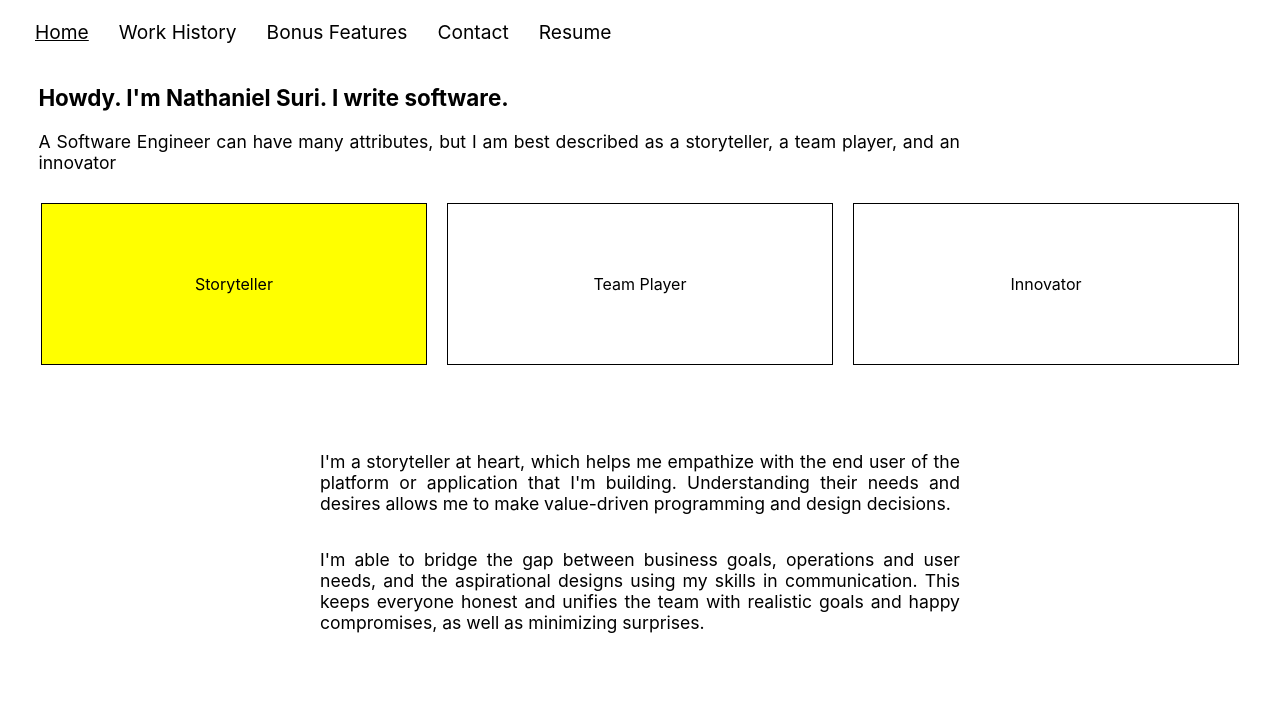
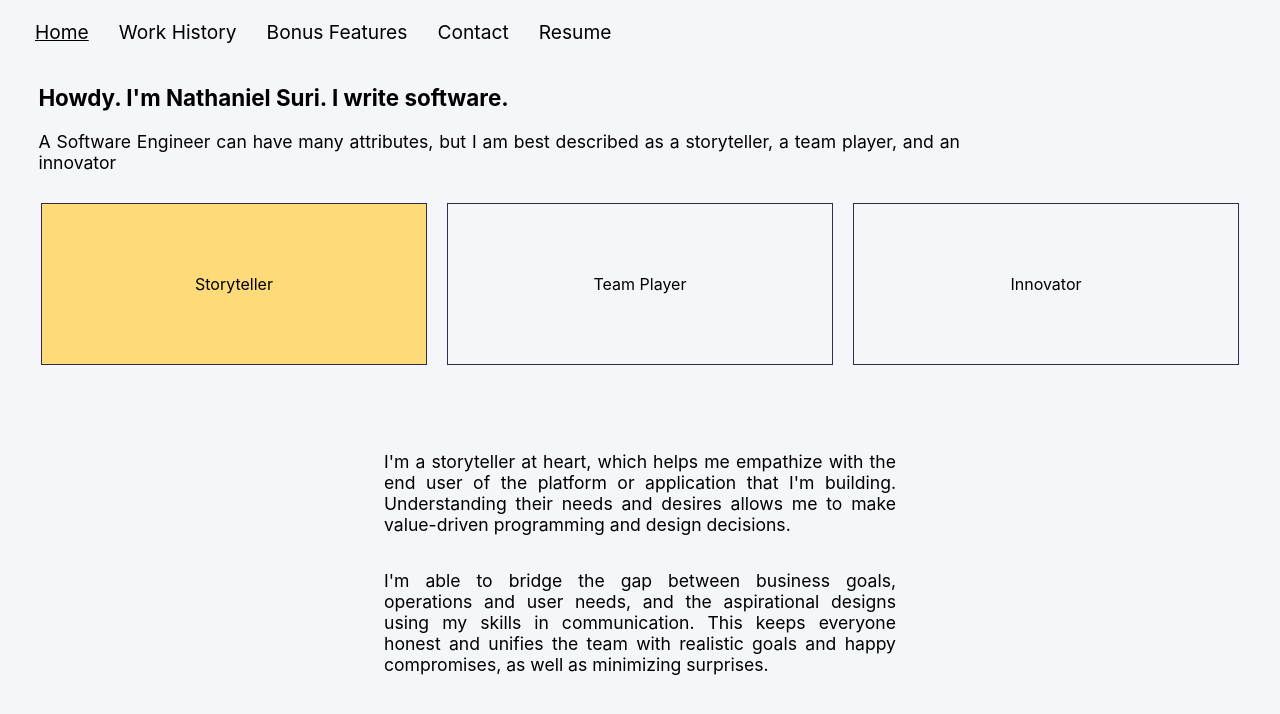
Before and after one commit to Natesuri/2020-portfolio-site, a React (Create React App) app: page /#/ in a window 1280 px wide. Shown: the top 714 px of the page. Built offline with nearby package versions, Linux system fonts and the light colour scheme.

Commit message:
UPdate styles to use imported colors

```diff
--- a/src/styles/colors.scss
+++ b/src/styles/colors.scss
@@ -1 +1,5 @@
-$white: #fff;
+$white: #f5f6fa;
+$grey: #84817a;
+$blue: #34ace0;
+$yellow: #ffda79;
+$blackish: #2c2c54;
--- a/src/styles/formatting.scss
+++ b/src/styles/formatting.scss
@@ -1,3 +1,9 @@
+@import './colors';
+
+body {
+  background: $white;
+}
+
 .pageBody {
   display: block;
   margin: 20px 25% 20px 3%;
@@ -7,11 +13,11 @@
   a {
     text-decoration: none;
     font-weight: 800;
-    color: blue;
+    color: $blue;
   }
 
   a:hover {
-    color: grey;
+    color: $grey;
   }
 }
 
@@ -34,7 +40,7 @@
     margin: 10px;
     height: 20vh;
     width: 30vw;
-    border: solid 1px black;
+    border: solid 1px $blackish;
   }
 }
 
@@ -59,14 +65,14 @@
     margin: 10px;
     height: 20vh;
     width: 30vw;
-    border: solid 1px black;
+    border: solid 1px $blackish;
     transition: background-color 0.5s;
   }
 }
 
 .blockContent {
   &.active {
-    background: yellow;
+    background: $yellow;
   }
 
   p {
@@ -84,6 +90,6 @@
   p {
     text-align: justify;
     font-size: 1.1em;
-    width: 50vw;
+    width: 40vw;
   }
 }
```
Also changed, not shown: src/styles/flex.scss (deleted).
